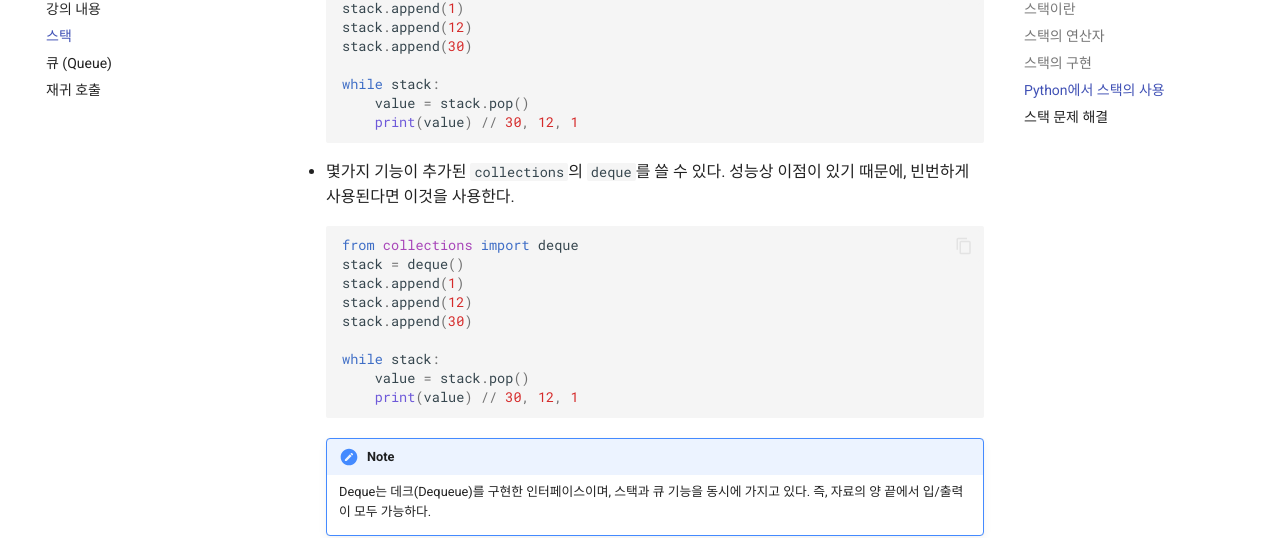
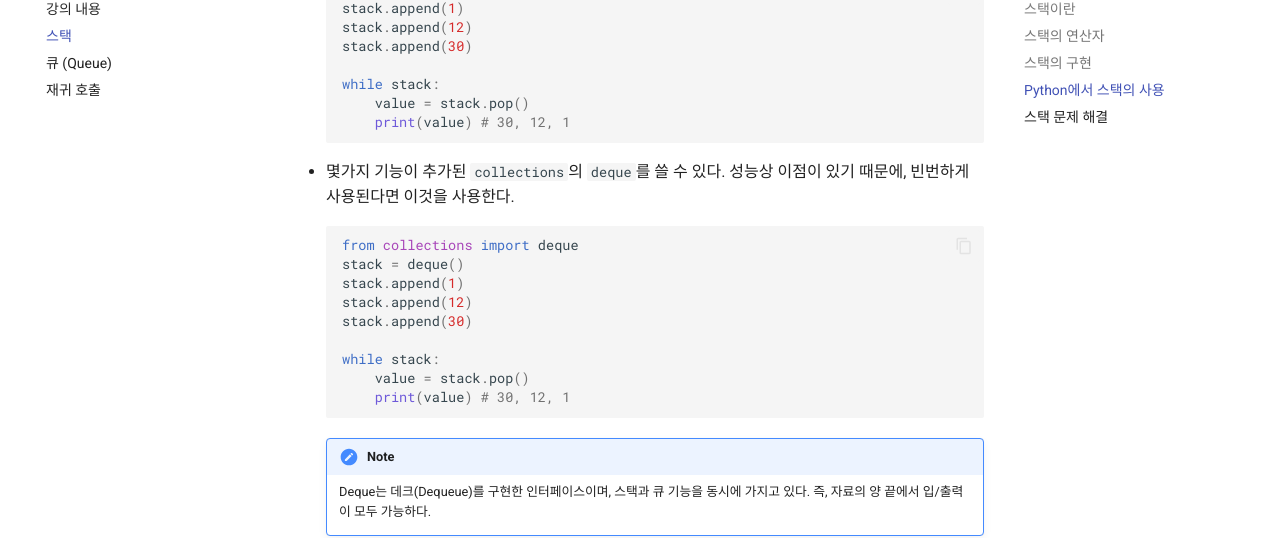
Before and after one commit to abel-shin/pccp-python, an MkDocs documentation site: the page built from docs/day3/section2.md, in a window 1280 px wide and 900 px high, scrolled down 1429 px. Shown: the part 147-685 px from the top of the window. Built offline with MkDocs 1.6.1 and Material for MkDocs 9.7.7, drawn with Linux system fonts in a browser that asks for light colours.

Commit message:
fixed typo

````diff
--- a/docs/day3/section2.md
+++ b/docs/day3/section2.md
@@ -37,7 +37,7 @@
 
     while stack:
         value = stack.pop()
-        print(value) // 30, 12, 1
+        print(value) # 30, 12, 1
     ```
 
 - 몇가지 기능이 추가된 `collections`의 `deque`를 쓸 수 있다. 성능상 이점이 있기 때문에, 빈번하게 사용된다면 이것을 사용한다.
@@ -51,7 +51,7 @@
 
     while stack:
         value = stack.pop()
-        print(value) // 30, 12, 1
+        print(value) # 30, 12, 1
     ```
 
     !!! note
````
